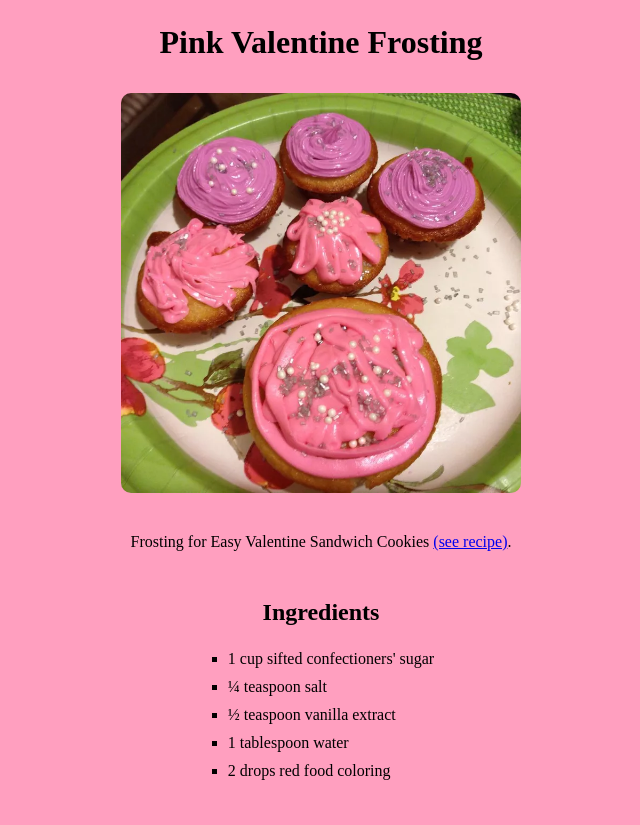
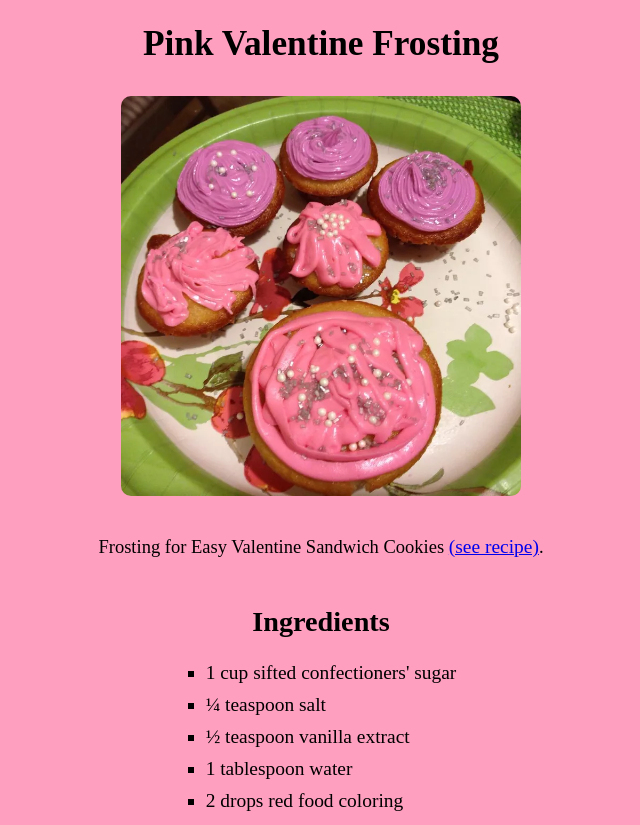
Before and after one commit to I0ANA24/odin-recipes, a plain HTML site: page recipes/Pink Valentine Frosting/pv_frosting.html in a window 1280 px wide. Shown: the top 825 px of the page, without its empty margins (319-959 px from the left). Drawn offline with Linux system fonts and the light colour scheme.

Commit message:
Main page background bug is fixed

```diff
--- a/styles.css
+++ b/styles.css
@@ -1,5 +1,6 @@
 * {
     box-sizing: border-box;
+    font-size: 1.05em;
     /* margin: 0; */
     /* padding: 0; */
 }
@@ -9,9 +10,6 @@ html, body {
     background-color: rgb(255, 159, 191);
     width: 100%;
     min-width: fit-content;
-    /* height: 100vh; */
-    /* height: 100%;
-    min-height: max-content; */
     margin: 0;
     padding: 0;
 }
@@ -22,6 +20,9 @@ html {
     background-color: rgb(255, 159, 191);
 }
 
+.first-page {
+    height: 100%;
+}
 
 .recipe_title {
     text-align: center;
@@ -36,11 +37,13 @@ h1, h2 {
 
 h1 {
     padding-top: 3vh;
+    font-size: 2em;
 }
 
 h2 {
     margin-top: 6vh;
     margin-bottom: 3vh;
+    font-size: 1.6em;
 }
 
 ul {
@@ -66,11 +69,11 @@ p, ol {
     text-align: justify;
     text-align-last: left;
     width: 80vw;
-    max-width: 100vw;
+    max-width: fit-content;
 }
 
 p {
-    max-width: max-content;
+    max-width: fit-content;
 }
 
 ol {
@@ -93,7 +96,7 @@ ul {
     text-align: left;
 }
 
-/* principal page */
+/* main page */
 #odin-recipes {
     font-size: 2.2em;
 }
```
